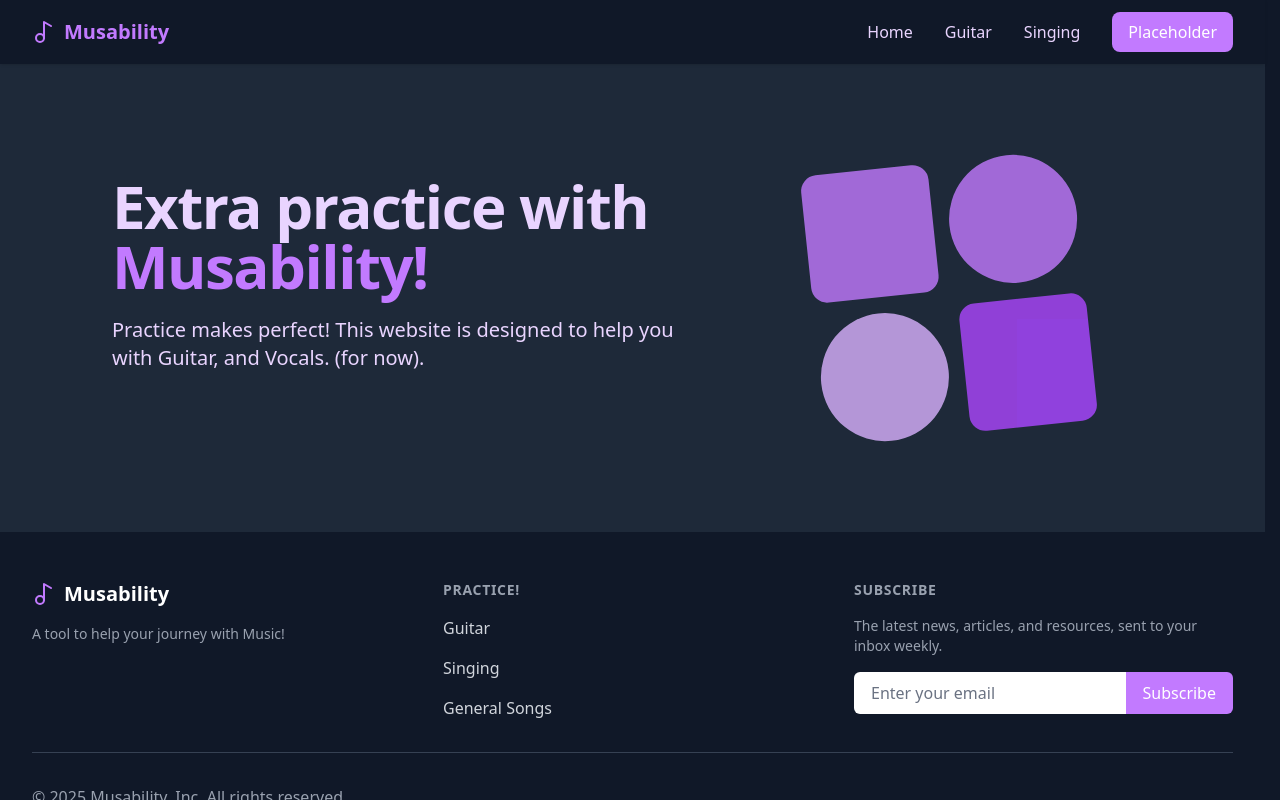
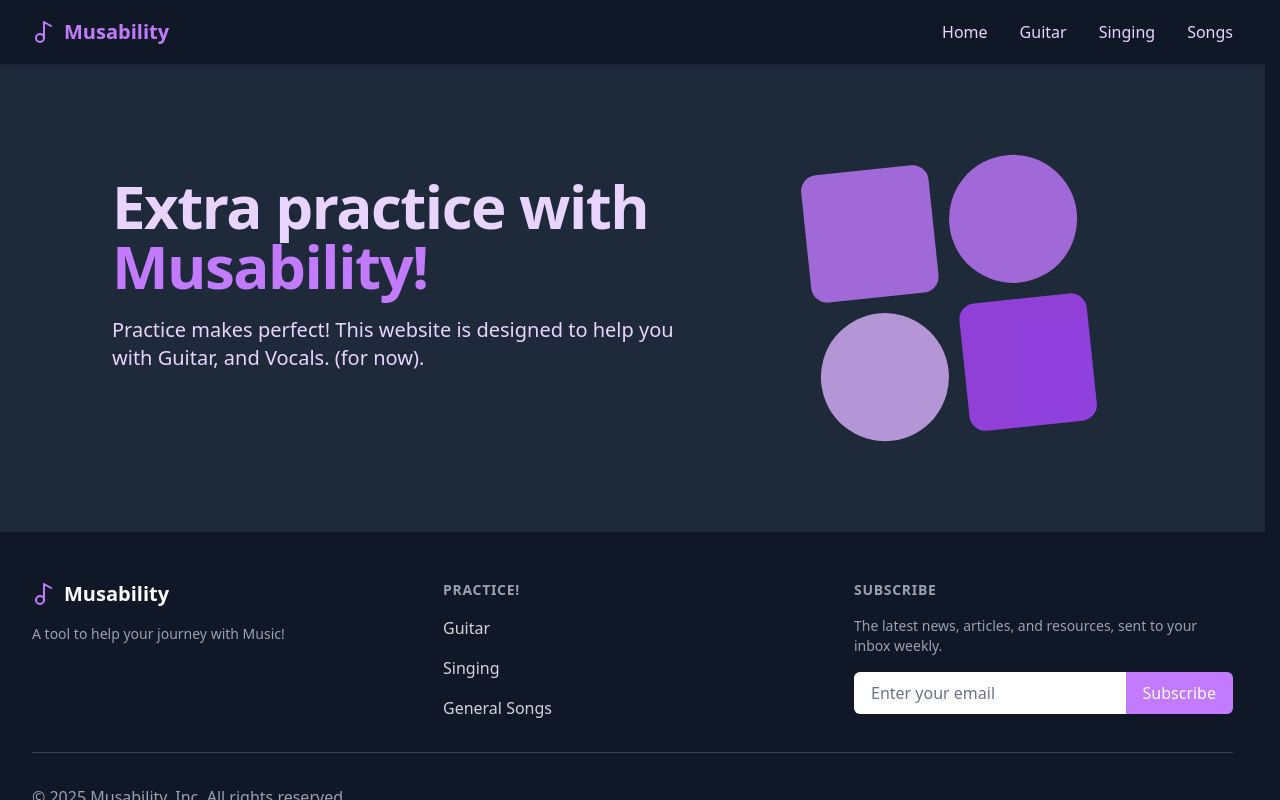
Before and after one commit to dannytran675/Musability, a React (Vite) app: page / in a window 1280 px wide. Built offline with nearby package versions, Linux system fonts and the light colour scheme.

Commit message:
added a songs button to later work with databases for users to generate a songlist.

```diff
--- a/src/home.jsx
+++ b/src/home.jsx
@@ -67,8 +67,11 @@ const Navbar = ({ onNavigate }) => { //Uses the onNavigate function created in H
               Singing
             </button>
 
-            <button className="bg-purple-400 text-white px-4 py-2 rounded-lg hover:bg-purple-700 transition-colors">
-              Placeholder
+            <button
+              onClick={() => onNavigate('songs')}
+              className="text-purple-200 hover:text-purple-400 transition-colors"
+            >
+              Songs
             </button>
           </div>
         </div>
```
